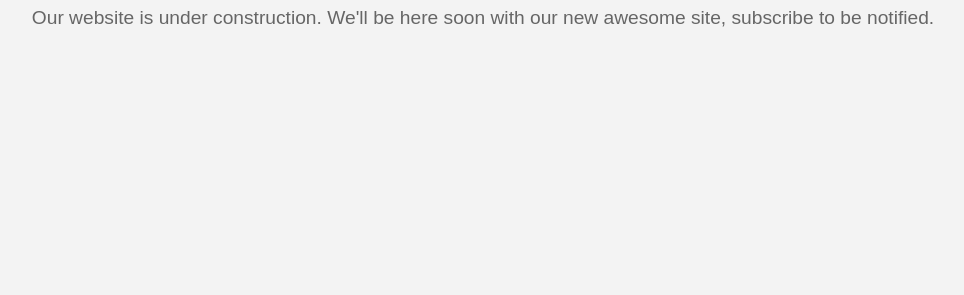
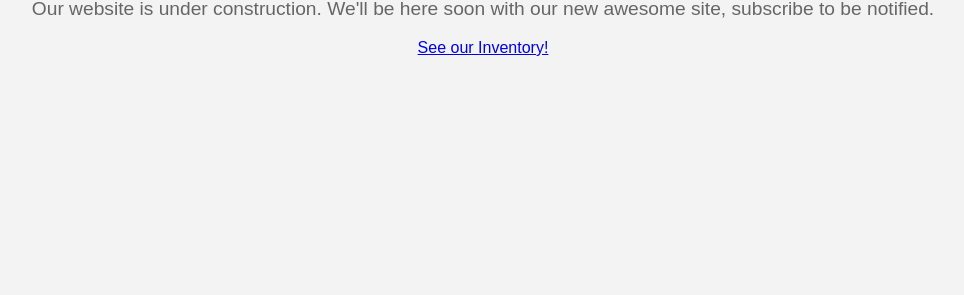
Before and after one commit to Yoyodevteam/yoyodevteam.github.io, a plain HTML site: page index.html in a window 1280 px wide. Shown: the part 505-800 px from the top of the page, without its empty margins (157-1121 px from the left). Drawn offline with Linux system fonts and the light colour scheme.

Commit message:
Update index.html

```diff
--- a/index.html
+++ b/index.html
@@ -11,6 +11,7 @@
         <img src="images/logo.png" alt="Logo" class="logo">
         <h1>Coming Soon</h1>
         <p>Our website is under construction. We'll be here soon with our new awesome site, subscribe to be notified.</p>
+        <a href="https://changeable-vegetable-f83.notion.site/1f33fc2296374992945c381f25a6e845">See our Inventory!</a>
     </div>
     <script src="js/script.js"></script>
 </body>
```
